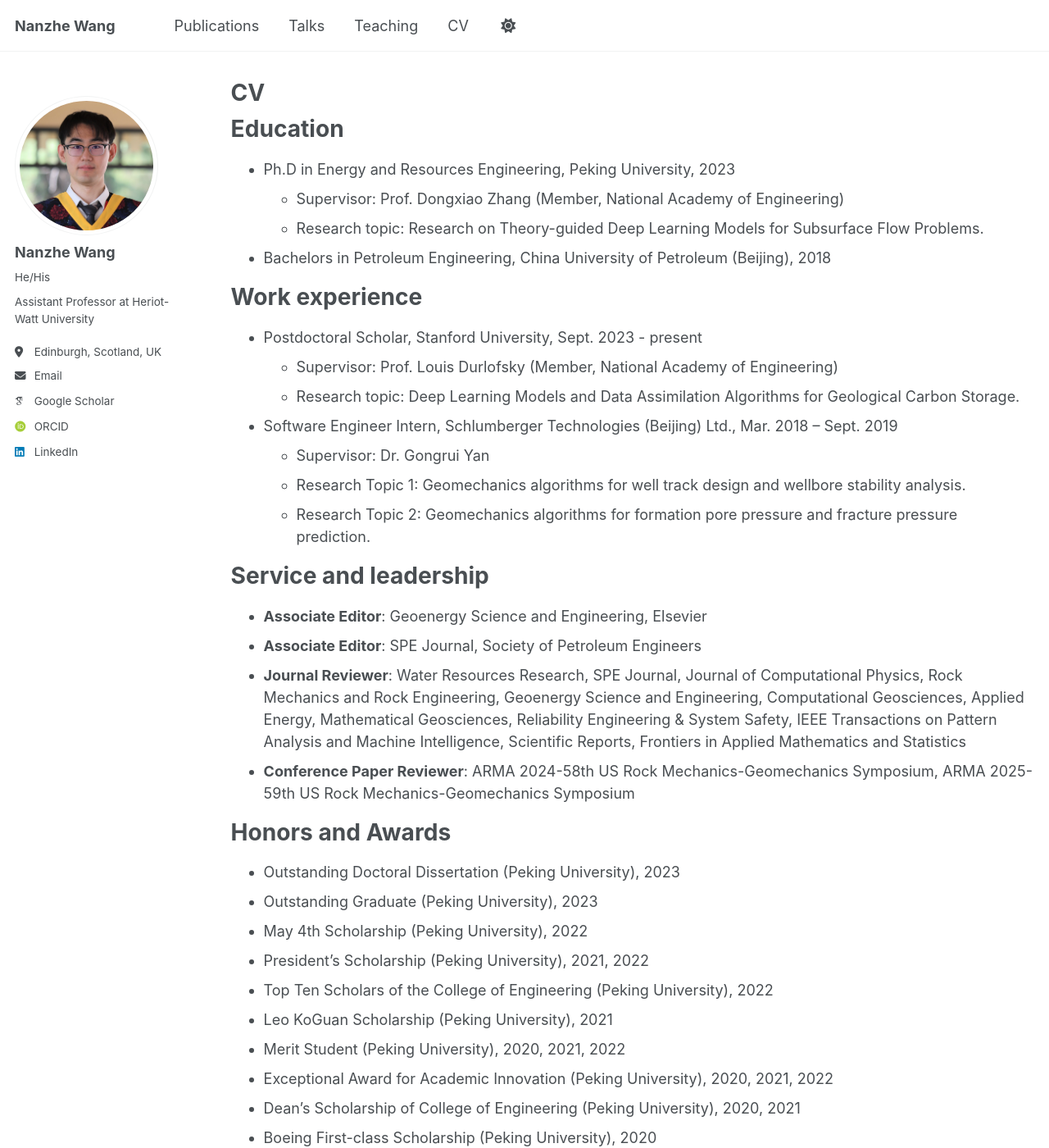
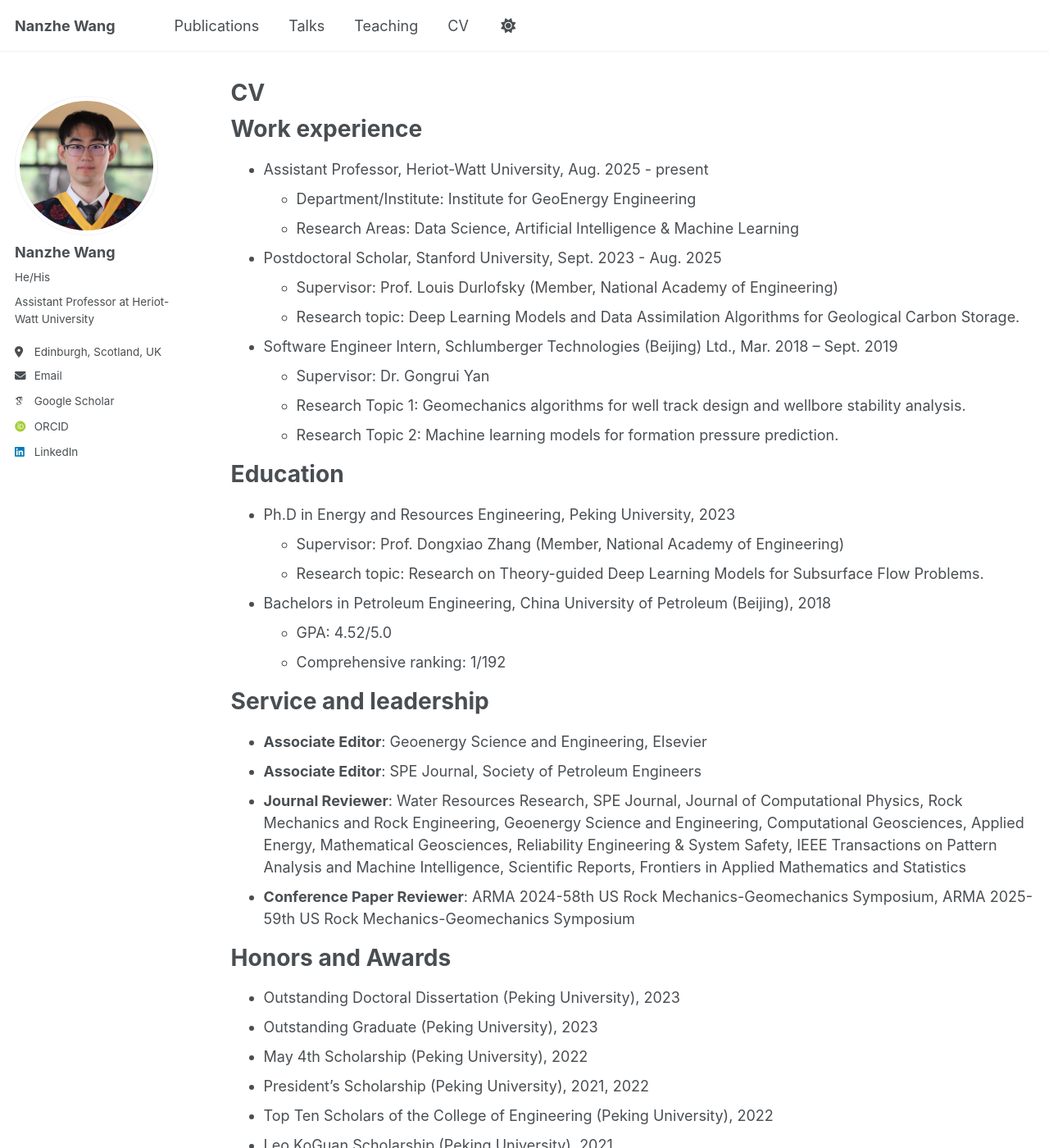
Before and after one commit to NanzheWang/nanzhewang.github.io, a Jekyll site: the page built from _pages/cv.md, in a window 1280 px wide and 1400 px high. Shown: the whole window at 82% size. Built offline with Jekyll 4.4.1, drawn with Linux system fonts in a browser that asks for light colours; some web fonts are replaced; some of the changed text lies outside the part shown.

Commit message:
Update cv.md

```diff
--- a/_pages/cv.md
+++ b/_pages/cv.md
@@ -9,26 +9,31 @@ redirect_from:
 
 {% include base_path %}
 
+
+Work experience
+======
+* Assistant Professor, Heriot-Watt University, Aug. 2025 - present
+  * Department/Institute: Institute for GeoEnergy Engineering
+  * Research Areas: Data Science, Artificial Intelligence & Machine Learning
+
+* Postdoctoral Scholar, Stanford University, Sept. 2023 - Aug. 2025
+  * Supervisor: Prof. Louis Durlofsky (Member, National Academy of Engineering)
+  * Research topic: Deep Learning Models and Data Assimilation Algorithms for Geological Carbon Storage.
+
+* Software Engineer Intern, Schlumberger Technologies (Beijing) Ltd., Mar. 2018 – Sept. 2019
+  * Supervisor: Dr. Gongrui Yan
+  * Research Topic 1: Geomechanics algorithms for well track design and wellbore stability analysis.
+  * Research Topic 2: Machine learning models for formation pressure prediction.
+
+
 Education
 ======
 * Ph.D in Energy and Resources Engineering, Peking University, 2023
   * Supervisor: Prof. Dongxiao Zhang (Member, National Academy of Engineering)
   * Research topic: Research on Theory-guided Deep Learning Models for Subsurface Flow Problems.
 * Bachelors in Petroleum Engineering, China University of Petroleum (Beijing), 2018
-
-Work experience
-======
-* Postdoctoral Scholar, Stanford University, Sept. 2023 - present
-  * Supervisor: Prof. Louis Durlofsky (Member, National Academy of Engineering)
-  * Research topic: Deep Learning Models and Data Assimilation Algorithms for Geological Carbon Storage.
-
-* Software Engineer Intern, Schlumberger Technologies (Beijing) Ltd., Mar. 2018 – Sept. 2019
-  * Supervisor: Dr. Gongrui Yan
-  * Research Topic 1: Geomechanics algorithms for well track design and wellbore stability analysis.
-  * Research Topic 2: Geomechanics algorithms for formation pore pressure and fracture pressure prediction.
-
-
-
+  * GPA: 4.52/5.0
+  * Comprehensive ranking: 1/192
 
 
 Service and leadership
```
Also changed, not shown: other parts of _pages/cv.md (+3 -3 lines).
